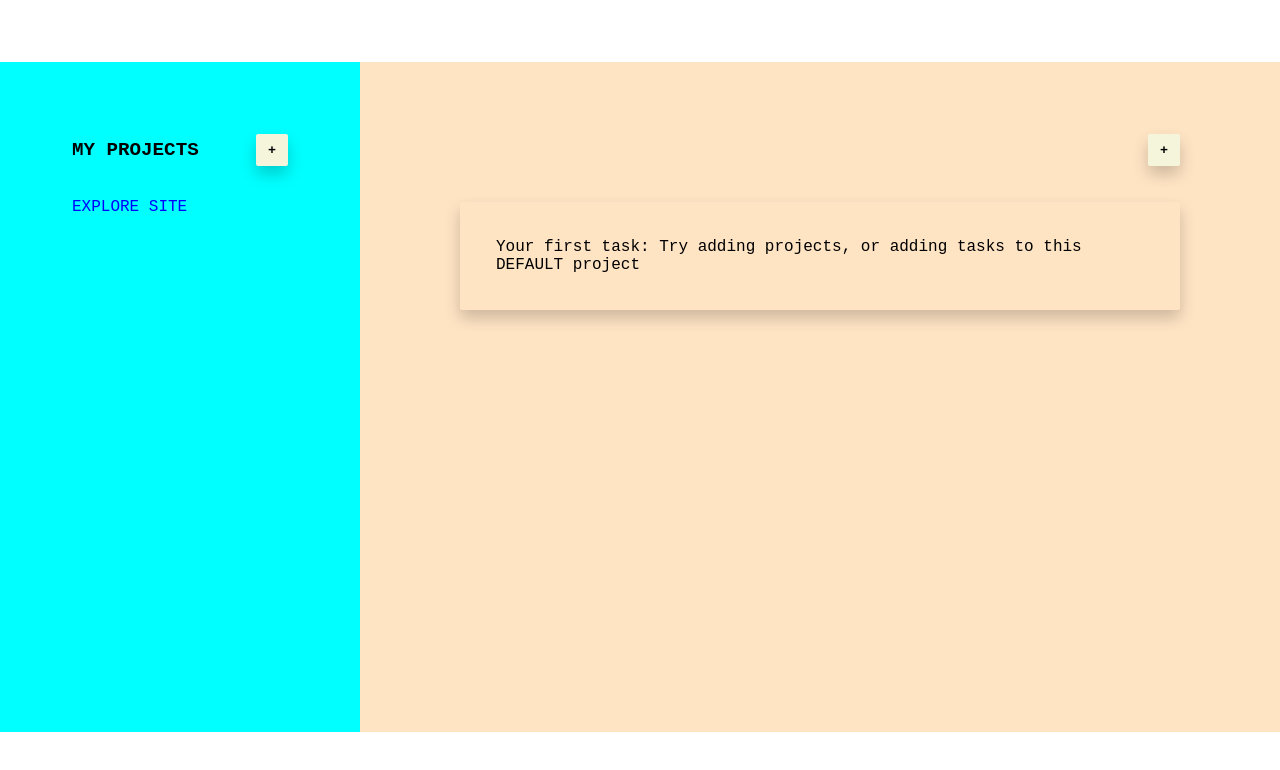
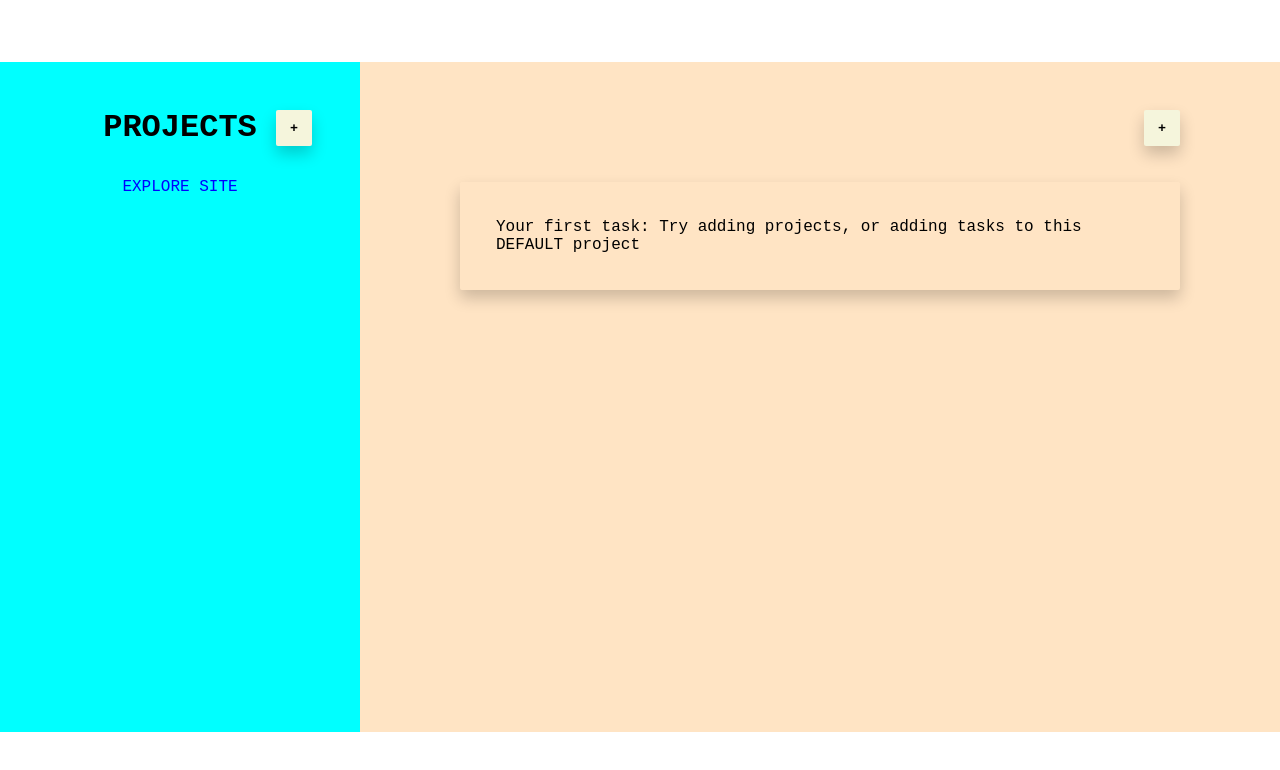
Before and after one commit to LozzyChops/todo, a website built with webpack: page src/index.html in a window 1280 px wide. Built offline with nearby package versions, Linux system fonts and the light colour scheme.

Commit message:
Fix side-bar layout

```diff
--- a/src/DOM.js
+++ b/src/DOM.js
@@ -8,11 +8,11 @@ const DOMNodes = {
   divRoot: document.createElement('div'),
   divSideBar: document.createElement('div'),
   divProjectList: document.createElement('div'),
-  divProjectListHeader: document.createElement('div'),
+  divProjectListHead: document.createElement('div'),
+  divProjectListHeading: document.createElement('div'),
   divContent: document.createElement('div'),
   divToDoList: document.createElement('div'),
-
-  ulProjectNames: document.createElement('ul'),
+  divProjectNames: document.createElement('div'),
 
   hdrProjectList: document.createElement('h1'),
 
@@ -26,24 +26,27 @@ function setUpInitHTML() {
   DOMNodes.divRoot.setAttribute('id', 'root')
   DOMNodes.divSideBar.setAttribute('id', 'side-bar')
   DOMNodes.divProjectList.setAttribute('id', 'project-list')
-  DOMNodes.divProjectListHeader.setAttribute('id', 'project-list-header')
+  DOMNodes.divProjectListHead.setAttribute('id', 'project-list-head')
+  DOMNodes.divProjectListHeading.setAttribute('id', 'project-list-header')
   DOMNodes.divContent.setAttribute('id', 'content')
   DOMNodes.divToDoList.setAttribute('id', 'to-do-list')
-  DOMNodes.ulProjectNames.setAttribute('id', 'project-names')
+  DOMNodes.divProjectNames.setAttribute('id', 'project-names')
 
   DOMNodes.divRoot.classList.add('flex-container')
   DOMNodes.divProjectList.classList.add('flex-container')
-  DOMNodes.divProjectListHeader.classList.add('flex-container')
+  DOMNodes.divProjectListHead.classList.add('flex-container')
   DOMNodes.divContent.classList.add('flex-container')
   DOMNodes.btnContent.classList.add('add-button')
-  DOMNodes.hdrProjectList.classList.add('header')
+  DOMNodes.divProjectListHeading.classList.add('heading')
   DOMNodes.btnProjectList.classList.add('add-button')
 
   //structure
-  DOMNodes.divProjectListHeader.appendChild(DOMNodes.hdrProjectList)
-  DOMNodes.divProjectListHeader.appendChild(DOMNodes.btnProjectList)
-  DOMNodes.divProjectList.appendChild(DOMNodes.divProjectListHeader)
-  DOMNodes.divProjectList.appendChild(DOMNodes.ulProjectNames)
+  DOMNodes.divProjectListHeading.appendChild(DOMNodes.hdrProjectList)
+  DOMNodes.divProjectListHead.appendChild(DOMNodes.divProjectListHeading)
+  DOMNodes.divProjectListHead.appendChild(DOMNodes.btnProjectList)
+  DOMNodes.divProjectList.appendChild(DOMNodes.divProjectListHead)
+  DOMNodes.divProjectList.appendChild(DOMNodes.divProjectNames)
+
   DOMNodes.divSideBar.appendChild(DOMNodes.divProjectList)
   DOMNodes.divRoot.appendChild(DOMNodes.divSideBar)
   DOMNodes.divContent.appendChild(DOMNodes.btnContent)
@@ -53,7 +56,7 @@ function setUpInitHTML() {
   DOMNodes.body.appendChild(DOMNodes.divRoot)
 
   //text
-  DOMNodes.hdrProjectList.textContent = 'MY PROJECTS'
+  DOMNodes.hdrProjectList.textContent = 'PROJECTS'
   DOMNodes.btnProjectList.textContent = '+'
   DOMNodes.btnContent.textContent = '+'
 
@@ -86,20 +89,20 @@ function setUpInitHTML() {
 }
 
 function displayProjectName(project) {
-  const li = document.createElement('li')
-  li.classList.add('project-name')
+  const listItem = document.createElement('button')
+  listItem.classList.add('project-name')
 
-  li.associatedProject = project
+  listItem.associatedProject = project
 
-  li.textContent = li.associatedProject.name
+  listItem.textContent = listItem.associatedProject.name
 
-  li.addEventListener('click', userInterface.setSelectedProject)
+  listItem.addEventListener('click', userInterface.setSelectedProject)
 
-  if (li.associatedProject.onDisplay) {
-    li.classList.add('selected')
+  if (listItem.associatedProject.onDisplay) {
+    listItem.classList.add('selected')
   }
 
-  DOMNodes.ulProjectNames.appendChild(li)
+  DOMNodes.divProjectNames.appendChild(listItem)
 }
 
 function displayTask(task) {
@@ -114,10 +117,10 @@ function displayTask(task) {
 }
 
 const emptyProjectsDisplay = () => {
-  DOMNodes.ulProjectNames.remove()
-  DOMNodes.ulProjectNames = document.createElement('ul')
-  DOMNodes.ulProjectNames.setAttribute('id', 'project-names')
-  DOMNodes.divProjectList.appendChild(DOMNodes.ulProjectNames)
+  DOMNodes.divProjectNames.remove()
+  DOMNodes.divProjectNames = document.createElement('div')
+  DOMNodes.divProjectNames.setAttribute('id', 'project-names')
+  DOMNodes.divProjectList.appendChild(DOMNodes.divProjectNames)
 }
 
 const emptyTasksDisplay = () => {
--- a/src/styles.css
+++ b/src/styles.css
@@ -16,59 +16,72 @@
   height: 62px;
 }
 
+#side-bar {
+  background-color: aqua;
+  width: 360px;
+  height: 100%;
+  flex-shrink: 0;
+  /*TEMP min-height isn't ideal, learn how to make div extend to bottom of page no matter what*/
+  min-height: 670px;
+  padding: 48px;
+}
+
 #project-list {
   flex-direction: column;
   gap: 32px;
 }
 
-#project-list-header {
+#project-list-head {
+  height: 36px;
   flex-direction: row;
-  justify-content: space-between;
+  justify-content: end;
+  align-items: center;
   flex-wrap: nowrap;
 }
 
 #project-list-header > h1 {
-  font-size: larger;
-  align-self: center;
+  line-height: 36px;
+  margin: 0;
+  text-align: center;
 }
 
-#project-list-header > button {
+#project-list-head > button {
   font-weight: bolder;
-  height: 32px;
-  width: 32px;
+  height: 36px;
+  width: 36px;
   background-color: beige;
   border: none;
   border-radius: 2px;
   box-shadow: 0 8px 16px 0 rgba(0, 0, 0, 0.2);
 }
 
-#project-list-header > button:hover {
+#project-list-head > button:hover {
   transform: scale(1.2);
 }
 
+#project-list-header {
+  height: 36px;
+  width: 192px;
+}
+
 #project-names {
+  display: flex;
+  flex-direction: column;
+  gap: 18px;
   padding: 0;
 }
 
-#project-names > li:hover {
-  font-weight: bold;
+#project-names > button {
+  padding: 0;
+  background: none;
+  border: none;
+  font: inherit;
+  cursor: pointer;
+  outline: inherit;
 }
 
-#project-names {
-  list-style-type: none;
-}
-
-#side-bar {
-  flex-direction: column;
-  background-color: aqua;
-  width: 280px;
-  height: 100%;
-  max-width: 360px;
-  min-width: 360px;
-  flex-shrink: 0;
-  /*temporary addition*/
-  min-height: 670px;
-  padding: 72px 72px 0px 72px;
+#project-names > button:hover {
+  font-weight: bold;
 }
 
 #content {
@@ -77,16 +90,16 @@
   background-color: bisque;
   width: 100%;
   height: 100%;
-  padding: 72px 100px;
-  /*temporary addition*/
+  padding: 48px 100px;
+  /*TEMP min-height isn't ideal, learn how to make div extend to bottom of page no matter what*/
   min-height: 670px;
 }
 
 #content > button {
   align-self: end;
   font-weight: bolder;
-  height: 32px;
-  width: 32px;
+  height: 36px;
+  width: 36px;
   background-color: beige;
   border: none;
   border-radius: 2px;
```
